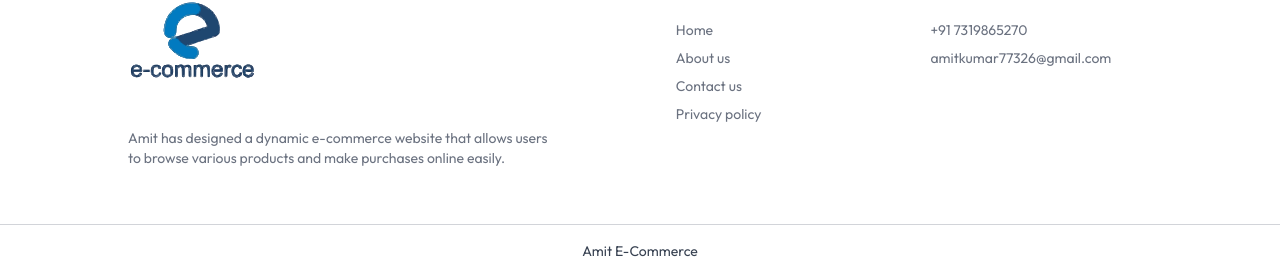
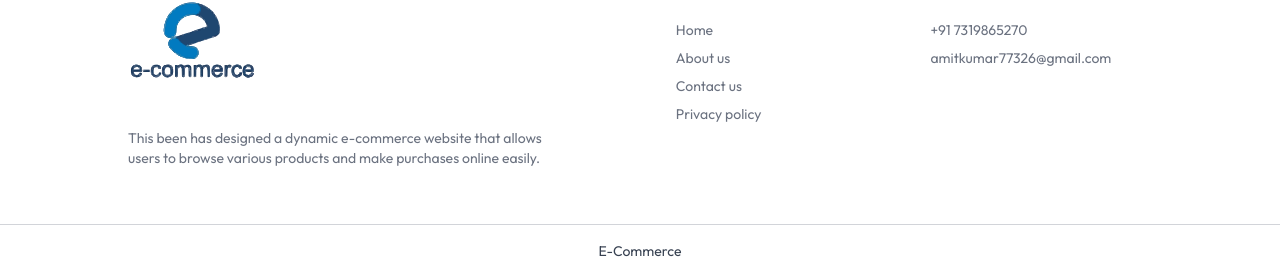
Before and after one commit to amitkumar-AKK/MyNewEcommerceAmit, a Next.js app: page / in a window 1280 px wide. Shown: the part 2076-2350 px from the top of the page. Built offline with nearby package versions, Linux system fonts and the light colour scheme; no server answers; the database is empty.

Commit message:
text removeed

```diff
--- a/components/Footer.jsx
+++ b/components/Footer.jsx
@@ -9,7 +9,7 @@ const Footer = () => {
         <div className="w-4/5">
           <Image className="w-28 md:w-32" src={assets.logo} alt="logo" />
           <p className="mt-6 text-sm">
-           Amit has designed a dynamic e-commerce website that allows users to browse various products and make purchases online easily.
+           This been has designed a dynamic e-commerce website that allows users to browse various products and make purchases online easily.
           </p>
         </div>
 
@@ -44,7 +44,7 @@ const Footer = () => {
         </div>
       </div>
       <p className="py-4 text-center text-xs md:text-sm">
-        Amit E-Commerce
+         E-Commerce
       </p>
     </footer>
   );
```
